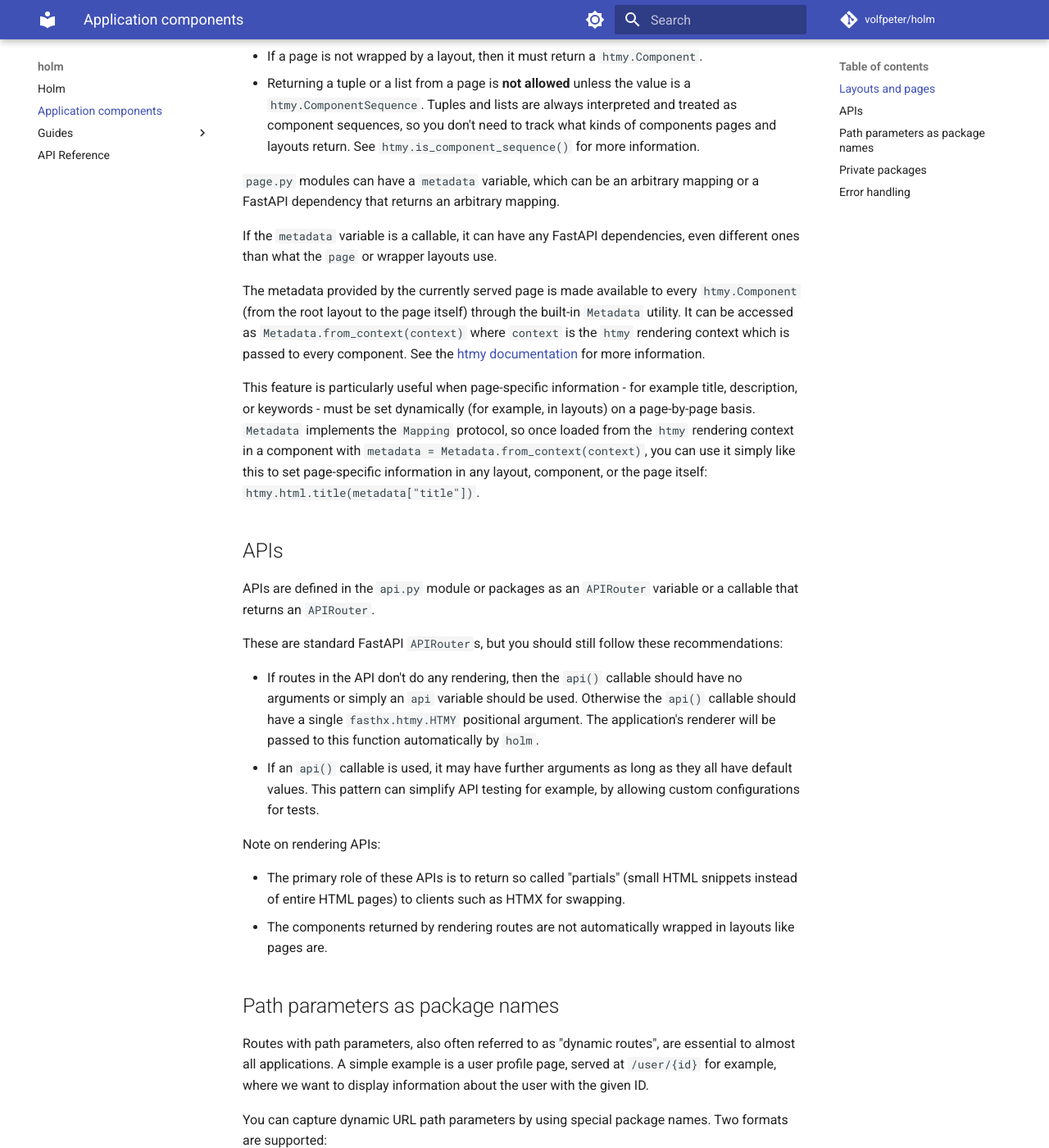
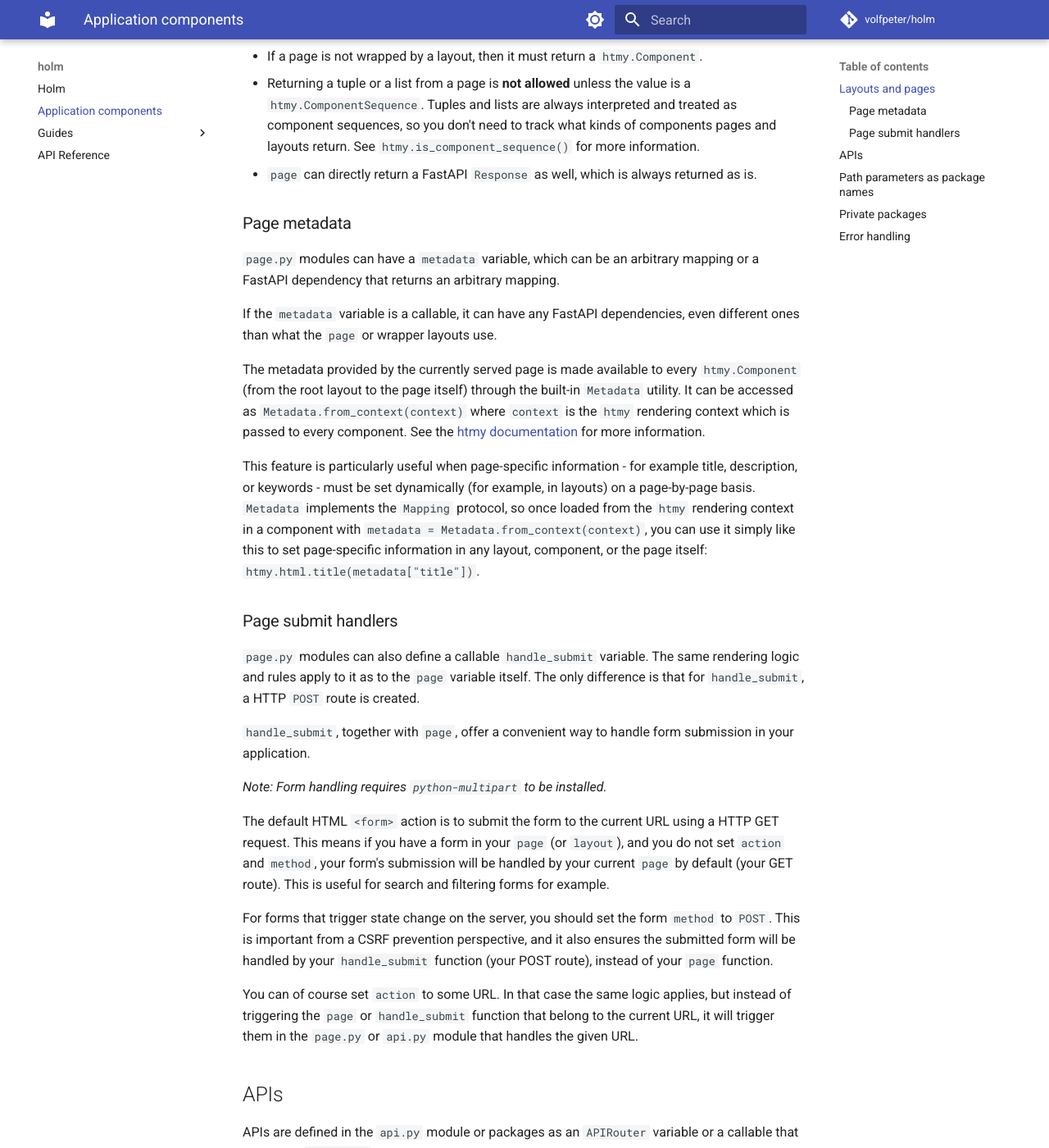
Before and after one commit to volfpeter/holm, an MkDocs documentation site: the page built from docs/application-components.md, in a window 1280 px wide and 1400 px high, scrolled down 1058 px. Shown: the whole window at 82% size. Built offline with MkDocs 1.6.1 and Material for MkDocs 9.7.7, drawn with Linux system fonts in a browser that asks for light colours; comment, search, counter and statistics services are not loaded; some of the changed text lies outside the part shown.

Commit message:
docs: add submit handler documentation

```diff
--- a/docs/application-components.md
+++ b/docs/application-components.md
@@ -21,10 +21,13 @@ Layouts automatically wrap all layouts and pages in subpackages.
 
 Rules for *pages*:
 
-- The `page` variable must be a FastAPI dependency, meaning it can have any arguments as long as they can all be resolved by FastAPI as dependencies.
-- The `page` variable must return the properties object for the layout that directly wraps it.
+- `page` must be a FastAPI dependency, meaning it can have any arguments as long as they can all be resolved by FastAPI as dependencies.
+- `page` must return the properties object for the layout that directly wraps it.
 - If a page is not wrapped by a layout, then it must return a `htmy.Component`.
 - Returning a tuple or a list from a page is **not allowed** unless the value is a `htmy.ComponentSequence`. Tuples and lists are always interpreted and treated as component sequences, so you don't need to track what kinds of components pages and layouts return. See `htmy.is_component_sequence()` for more information.
+- `page` can directly return a FastAPI `Response` as well, which is always returned as is.
+
+### Page metadata
 
 `page.py` modules can have a `metadata` variable, which can be an arbitrary mapping or a FastAPI dependency that returns an arbitrary mapping.
 
@@ -33,6 +36,20 @@ If the `metadata` variable is a callable, it can have any FastAPI dependencies,
 The metadata provided by the currently served page is made available to every `htmy.Component` (from the root layout to the page itself) through the built-in `Metadata` utility. It can be accessed as `Metadata.from_context(context)` where `context` is the `htmy` rendering context which is passed to every component. See the [htmy documentation](https://volfpeter.github.io/htmy/#context) for more information.
 
 This feature is particularly useful when page-specific information - for example title, description, or keywords - must be set dynamically (for example, in layouts) on a page-by-page basis. `Metadata` implements the `Mapping` protocol, so once loaded from the `htmy` rendering context in a component with `metadata = Metadata.from_context(context)`, you can use it simply like this to set page-specific information in any layout, component, or the page itself: `htmy.html.title(metadata["title"])`.
+
+### Page submit handlers
+
+`page.py` modules can also define a callable `handle_submit` variable. The same rendering logic and rules apply to it as to the `page` variable itself. The only difference is that for `handle_submit`, a HTTP `POST` route is created.
+
+`handle_submit`, together with `page`, offer a convenient way to handle form submission in your application.
+
+*Note: Form handling requires `python-multipart` to be installed.*
+
+The default HTML `<form>` action is to submit the form to the current URL using a HTTP GET request. This means if you have a form in your `page` (or `layout`), and you do not set `action` and `method`, your form's submission will be handled by your current `page` by default (your GET route). This is useful for search and filtering forms for example.
+
+For forms that trigger state change on the server, you should set the form `method` to `POST`. This is important from a CSRF prevention perspective, and it also ensures the submitted form will be handled by your `handle_submit` function (your POST route), instead of your `page` function.
+
+You can of course set `action` to some URL. In that case the same logic applies, but instead of triggering the `page` or `handle_submit` function that belong to the current URL, it will trigger them in the `page.py` or `api.py` module that handles the given URL.
 
 ## APIs
 
```
Also changed, not shown: other parts of docs/application-components.md (+2 -2 lines).
